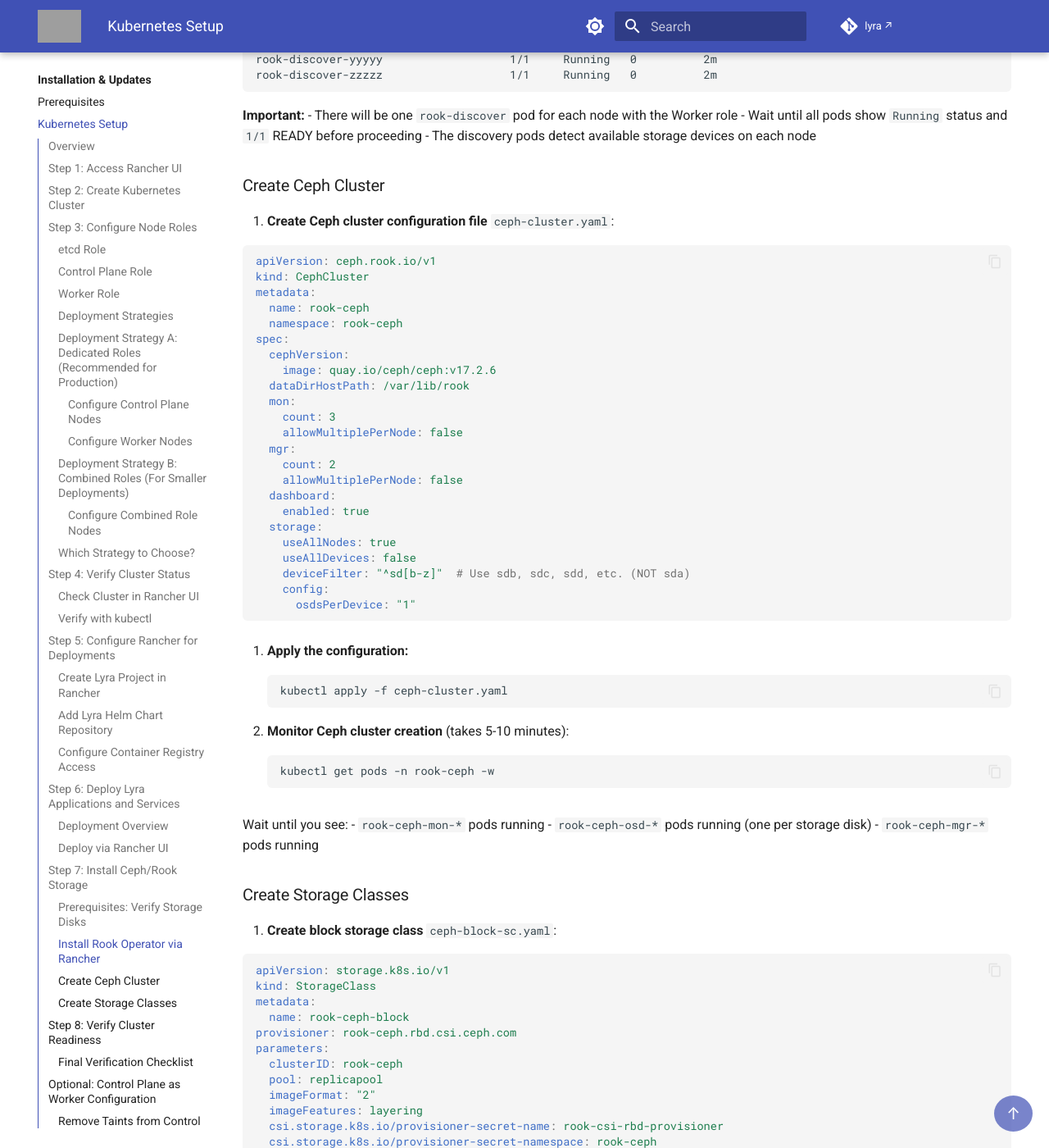
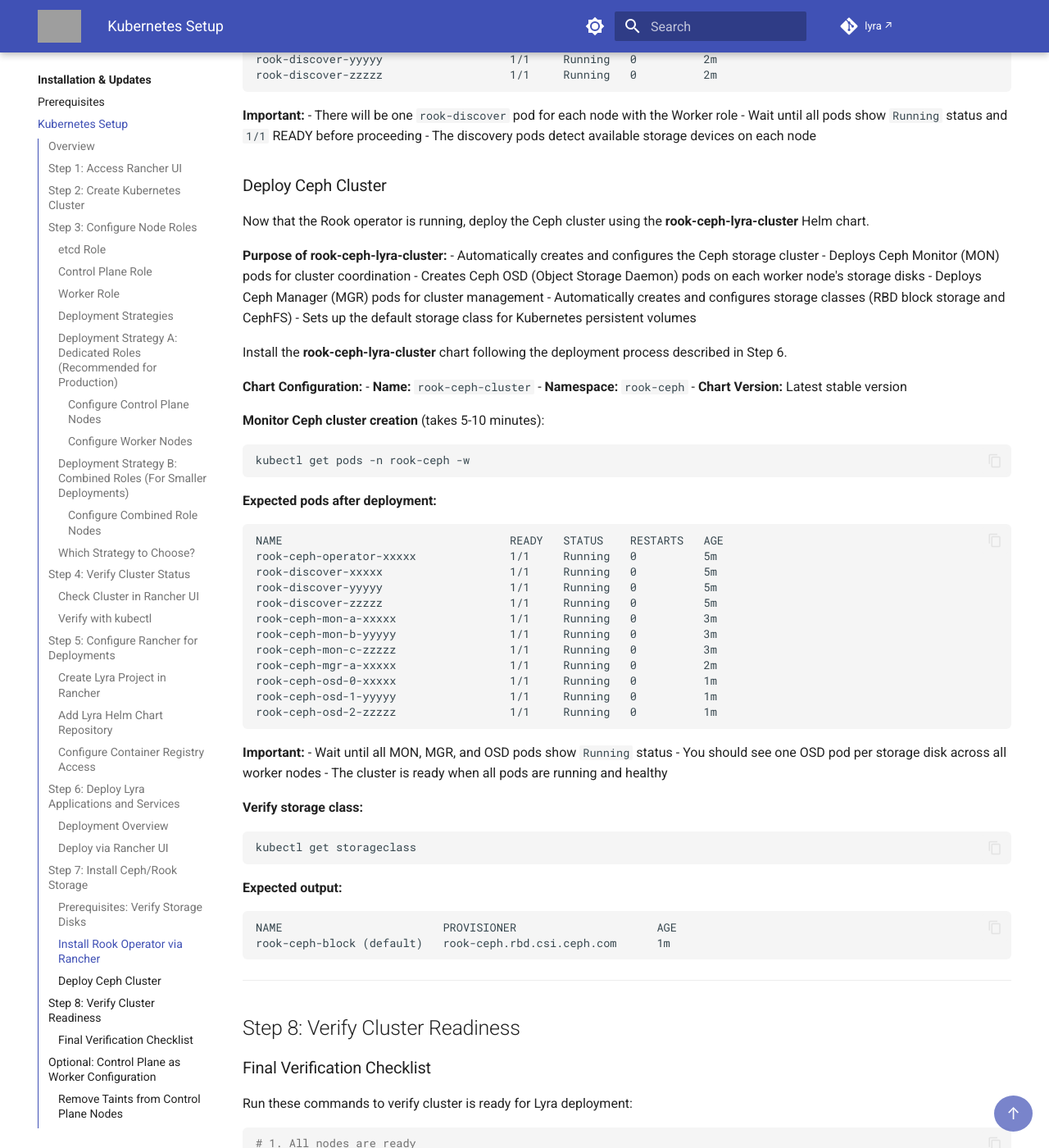
Before and after one commit to amreinch/lyra-docs, an MkDocs documentation site: the page built from docs/installation/kubernetes-setup.md, in a window 1280 px wide and 1400 px high, scrolled down 11027 px. Shown: the whole window at 82% size. Built offline with MkDocs 1.6.1 and Material for MkDocs 9.7.7, drawn with Linux system fonts in a browser that asks for light colours; comment, search, counter and statistics services are not loaded; some of the changed text lies outside the part shown; grey boxes are pictures that could not be loaded.

Commit message:
Replace manual Ceph cluster setup with Helm chart deployment
- Remove manual YAML configuration for CephCluster
- Remove manual StorageClass creation steps
- Add rook-ceph-lyra-cluster chart deployment instructions
- Explain chart purpose: auto-creates cluster, MON/OSD/MGR pods, storage classes
- Show expected pod output after cluster deployment
- Simplify storage class verification
- Maintain consistency with Helm-based deployment approach

````diff
--- a/docs/installation/kubernetes-setup.md
+++ b/docs/installation/kubernetes-setup.md
@@ -516,95 +516,61 @@ Install the **rook-ceph-lyra-operator** chart following the deployment process d
    - Wait until all pods show `Running` status and `1/1` READY before proceeding
    - The discovery pods detect available storage devices on each node
 
-### Create Ceph Cluster
+### Deploy Ceph Cluster
 
-1. **Create Ceph cluster configuration file** `ceph-cluster.yaml`:
+Now that the Rook operator is running, deploy the Ceph cluster using the **rook-ceph-lyra-cluster** Helm chart.
 
-   ```yaml
-   apiVersion: ceph.rook.io/v1
-   kind: CephCluster
-   metadata:
-     name: rook-ceph
-     namespace: rook-ceph
-   spec:
-     cephVersion:
-       image: quay.io/ceph/ceph:v17.2.6
-     dataDirHostPath: /var/lib/rook
-     mon:
-       count: 3
-       allowMultiplePerNode: false
-     mgr:
-       count: 2
-       allowMultiplePerNode: false
-     dashboard:
-       enabled: true
-     storage:
-       useAllNodes: true
-       useAllDevices: false
-       deviceFilter: "^sd[b-z]"  # Use sdb, sdc, sdd, etc. (NOT sda)
-       config:
-         osdsPerDevice: "1"
-   ```
+**Purpose of rook-ceph-lyra-cluster:**
+- Automatically creates and configures the Ceph storage cluster
+- Deploys Ceph Monitor (MON) pods for cluster coordination
+- Creates Ceph OSD (Object Storage Daemon) pods on each worker node's storage disks
+- Deploys Ceph Manager (MGR) pods for cluster management
+- Automatically creates and configures storage classes (RBD block storage and CephFS)
+- Sets up the default storage class for Kubernetes persistent volumes
 
-2. **Apply the configuration:**
-   ```bash
-   kubectl apply -f ceph-cluster.yaml
-   ```
+Install the **rook-ceph-lyra-cluster** chart following the deployment process described in Step 6.
 
-3. **Monitor Ceph cluster creation** (takes 5-10 minutes):
-   ```bash
-   kubectl get pods -n rook-ceph -w
-   ```
+**Chart Configuration:**
+- **Name:** `rook-ceph-cluster`
+- **Namespace:** `rook-ceph`
+- **Chart Version:** Latest stable version
 
-   Wait until you see:
-   - `rook-ceph-mon-*` pods running
-   - `rook-ceph-osd-*` pods running (one per storage disk)
-   - `rook-ceph-mgr-*` pods running
+**Monitor Ceph cluster creation** (takes 5-10 minutes):
+```bash
+kubectl get pods -n rook-ceph -w
+```
 
-### Create Storage Classes
+**Expected pods after deployment:**
+```
+NAME                                  READY   STATUS    RESTARTS   AGE
+rook-ceph-operator-xxxxx              1/1     Running   0          5m
+rook-discover-xxxxx                   1/1     Running   0          5m
+rook-discover-yyyyy                   1/1     Running   0          5m
+rook-discover-zzzzz                   1/1     Running   0          5m
+rook-ceph-mon-a-xxxxx                 1/1     Running   0          3m
+rook-ceph-mon-b-yyyyy                 1/1     Running   0          3m
+rook-ceph-mon-c-zzzzz                 1/1     Running   0          3m
+rook-ceph-mgr-a-xxxxx                 1/1     Running   0          2m
+rook-ceph-osd-0-xxxxx                 1/1     Running   0          1m
+rook-ceph-osd-1-yyyyy                 1/1     Running   0          1m
+rook-ceph-osd-2-zzzzz                 1/1     Running   0          1m
+```
 
-1. **Create block storage class** `ceph-block-sc.yaml`:
+**Important:**
+- Wait until all MON, MGR, and OSD pods show `Running` status
+- You should see one OSD pod per storage disk across all worker nodes
+- The cluster is ready when all pods are running and healthy
 
-   ```yaml
-   apiVersion: storage.k8s.io/v1
-   kind: StorageClass
-   metadata:
-     name: rook-ceph-block
-   provisioner: rook-ceph.rbd.csi.ceph.com
-   parameters:
-     clusterID: rook-ceph
-     pool: replicapool
-     imageFormat: "2"
-     imageFeatures: layering
-     csi.storage.k8s.io/provisioner-secret-name: rook-csi-rbd-provisioner
-     csi.storage.k8s.io/provisioner-secret-namespace: rook-ceph
-     csi.storage.k8s.io/node-stage-secret-name: rook-csi-rbd-node
-     csi.storage.k8s.io/node-stage-secret-namespace: rook-ceph
-     csi.storage.k8s.io/fstype: ext4
-   allowVolumeExpansion: true
-   reclaimPolicy: Delete
-   ```
+**Verify storage class:**
+```bash
+kubectl get storageclass
+```
 
-2. **Apply storage class:**
-   ```bash
-   kubectl apply -f ceph-block-sc.yaml
-   ```
-
-3. **Set as default storage class:**
-   ```bash
-   kubectl patch storageclass rook-ceph-block -p '{"metadata": {"annotations":{"storageclass.kubernetes.io/is-default-class":"true"}}}'
-   ```
-
-4. **Verify storage class:**
-   ```bash
-   kubectl get storageclass
-   ```
-
-   **Expected output:**
-   ```
-   NAME                        PROVISIONER                     AGE
-   rook-ceph-block (default)   rook-ceph.rbd.csi.ceph.com      1m
-   ```
+**Expected output:**
+```
+NAME                        PROVISIONER                     AGE
+rook-ceph-block (default)   rook-ceph.rbd.csi.ceph.com      1m
+```
 
 ---
 
````
